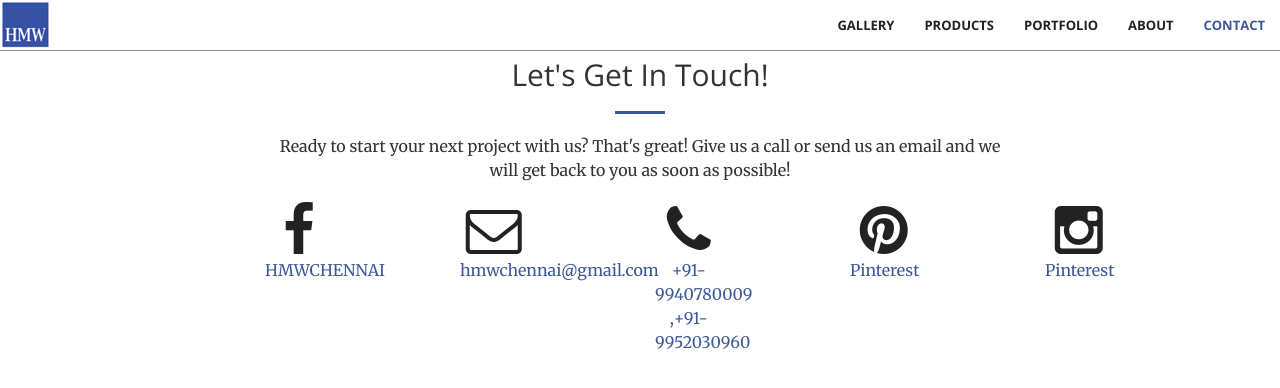
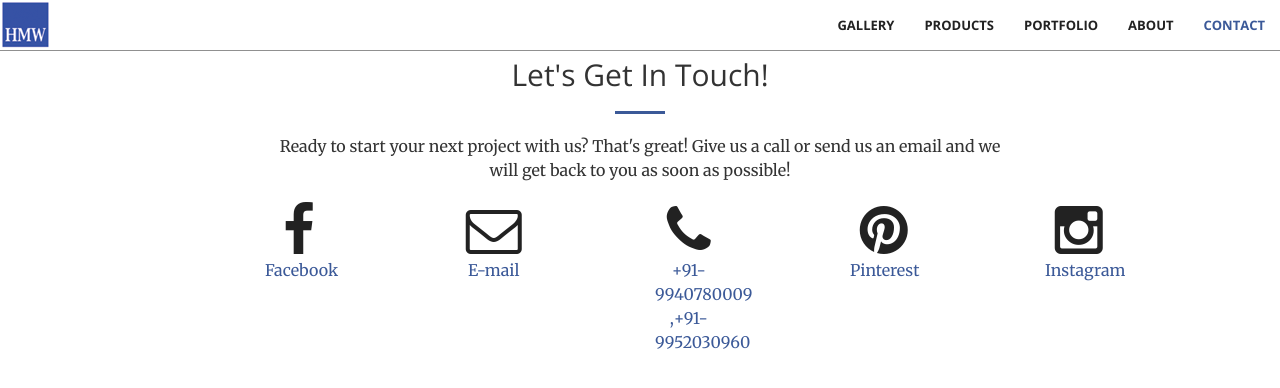
Before and after one commit to srinirover/srinirover.github.io, a Jekyll site: the page built from index.html, in a window 1280 px wide and 900 px high, scrolled down 3744 px. Shown: the top 388 px of the window. Built offline with Jekyll 4.4.1, drawn with Linux system fonts in a browser that asks for light colours.

Commit message:
Update contact.html

```diff
--- a/_includes/contact.html
+++ b/_includes/contact.html
@@ -9,13 +9,13 @@
         <div class="col-lg-1 col-lg-offset-2 text-center">
             <a href="https://www.facebook.com/HMWCHENNAI/">
                 <i class="fa fa-facebook fa-3x wow bounceIn" data-wow-delay=".1s"></i>
-                <p>HMWCHENNAI</p>
+                <p>Facebook</p>
             </a>
         </div>
         <div class="col-lg-1 col-lg-offset-1 text-center">
             <a href="mailto:{{ site.email }}">
             <i class="fa fa-envelope-o fa-3x wow bounceIn" data-wow-delay=".1s"></i>
-                <p>{{ site.email }}</p>
+                <p>E-mail</p>
             </a>
         </div>
         <div class="col-lg-1 col-lg-offset-1 text-center">
@@ -31,9 +31,9 @@
             </a>
         </div>
         <div class="col-lg-1 col-lg-offset-1 text-center">
-            <a href="https://in.pinterest.com/harirammetalwor/">
+            <a href="#">
             <i class="fa fa-instagram fa-3x wow bounceIn" data-wow-delay=".1s"></i>
-                <p>Pinterest</p>
+                <p>Instagram</p>
             </a>
         </div>
         <div align="center" >
```
